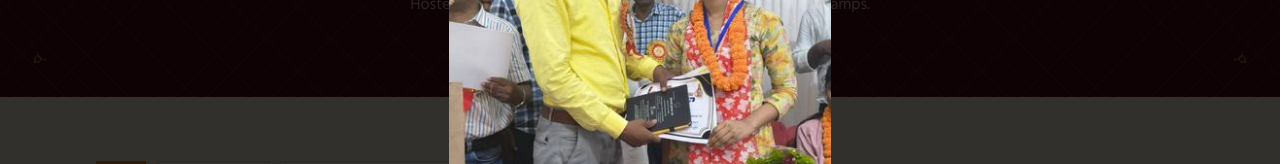
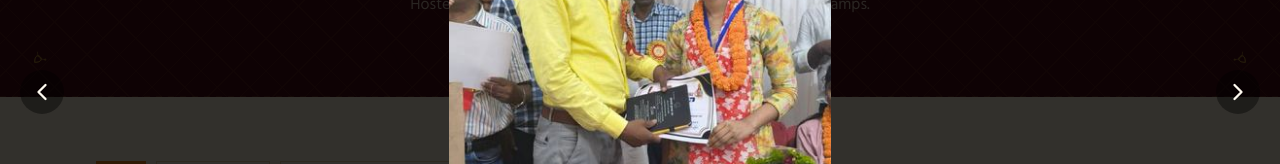
Before and after one commit to Ajitsingh4362/Kushwaha-sangh, a React (Vite) app: page /gallery in a window 1280 px wide. Both pictures are taken after a click on the button 227 px from the left and 670 px from the top of the page. Shown: the part 308-472 px from the top of the page. Built offline with nearby package versions, Linux system fonts and the light colour scheme; no server answers; the database is empty; a web font is replaced by a local one.

Commit message:
Add next/previous navigation (buttons + arrow keys) to the gallery lightbox

```diff
--- a/src/pages/Gallery.jsx
+++ b/src/pages/Gallery.jsx
@@ -1,5 +1,5 @@
 import { useEffect, useState } from 'react'
-import { ImageIcon, X } from 'lucide-react'
+import { ImageIcon, X, ChevronLeft, ChevronRight } from 'lucide-react'
 import PageHero from '../components/PageHero'
 import { galleryCategories } from '../data/content'
 import { supabase } from '../lib/supabase'
@@ -39,7 +39,7 @@ function shuffle(arr) {
 
 export default function Gallery() {
   const [active, setActive] = useState('all')
-  const [lightbox, setLightbox] = useState(null)
+  const [lightboxIndex, setLightboxIndex] = useState(null)
   const [dbPhotos, setDbPhotos] = useState([])
   const [rotateTick, setRotateTick] = useState(0)
 
@@ -88,6 +88,27 @@ export default function Gallery() {
       ? shuffle(filtered).slice(0, SHOWCASE_SIZE)
       : filtered
 
+  const lightbox = lightboxIndex !== null ? tiles[lightboxIndex] : null
+
+  function showNext() {
+    setLightboxIndex((i) => (i + 1) % tiles.length)
+  }
+  function showPrev() {
+    setLightboxIndex((i) => (i - 1 + tiles.length) % tiles.length)
+  }
+
+  useEffect(() => {
+    if (lightboxIndex === null) return
+    function handleKey(e) {
+      if (e.key === 'ArrowRight') showNext()
+      if (e.key === 'ArrowLeft') showPrev()
+      if (e.key === 'Escape') setLightboxIndex(null)
+    }
+    window.addEventListener('keydown', handleKey)
+    return () => window.removeEventListener('keydown', handleKey)
+    // eslint-disable-next-line react-hooks/exhaustive-deps
+  }, [lightboxIndex, tiles.length])
+
   return (
     <>
       <PageHero
@@ -128,10 +149,10 @@ export default function Gallery() {
         )}
 
         <div className="mt-8 grid grid-cols-2 gap-3 sm:grid-cols-3 lg:grid-cols-4">
-          {tiles.map((t) => (
+          {tiles.map((t, i) => (
             <button
               key={t.key}
-              onClick={() => setLightbox(t)}
+              onClick={() => setLightboxIndex(i)}
               className="aspect-square overflow-hidden border border-gold/40 bg-cream-deep/50 transition hover:opacity-90"
             >
               <img src={t.src} alt={t.label} className="h-full w-full object-cover" loading="lazy" />
@@ -149,22 +170,51 @@ export default function Gallery() {
       {lightbox && (
         <div
           className="fixed inset-0 z-50 flex items-center justify-center bg-black/80 p-5"
-          onClick={() => setLightbox(null)}
+          onClick={() => setLightboxIndex(null)}
         >
           <button
             type="button"
-            onClick={() => setLightbox(null)}
+            onClick={() => setLightboxIndex(null)}
             aria-label="Close"
             className="absolute right-5 top-5 text-cream-paper hover:text-saffron"
           >
             <X size={28} />
           </button>
+
+          {tiles.length > 1 && (
+            <button
+              type="button"
+              onClick={(e) => {
+                e.stopPropagation()
+                showPrev()
+              }}
+              aria-label="Previous photo"
+              className="absolute left-2 top-1/2 -translate-y-1/2 rounded-full bg-black/40 p-2 text-cream-paper hover:bg-black/60 sm:left-5"
+            >
+              <ChevronLeft size={28} />
+            </button>
+          )}
+
           <img
             src={lightbox.src}
             alt={lightbox.label}
             className="max-h-[85vh] max-w-full rounded-sm object-contain"
             onClick={(e) => e.stopPropagation()}
           />
+
+          {tiles.length > 1 && (
+            <button
+              type="button"
+              onClick={(e) => {
+                e.stopPropagation()
+                showNext()
+              }}
+              aria-label="Next photo"
+              className="absolute right-2 top-1/2 -translate-y-1/2 rounded-full bg-black/40 p-2 text-cream-paper hover:bg-black/60 sm:right-5"
+            >
+              <ChevronRight size={28} />
+            </button>
+          )}
         </div>
       )}
     </>
```
